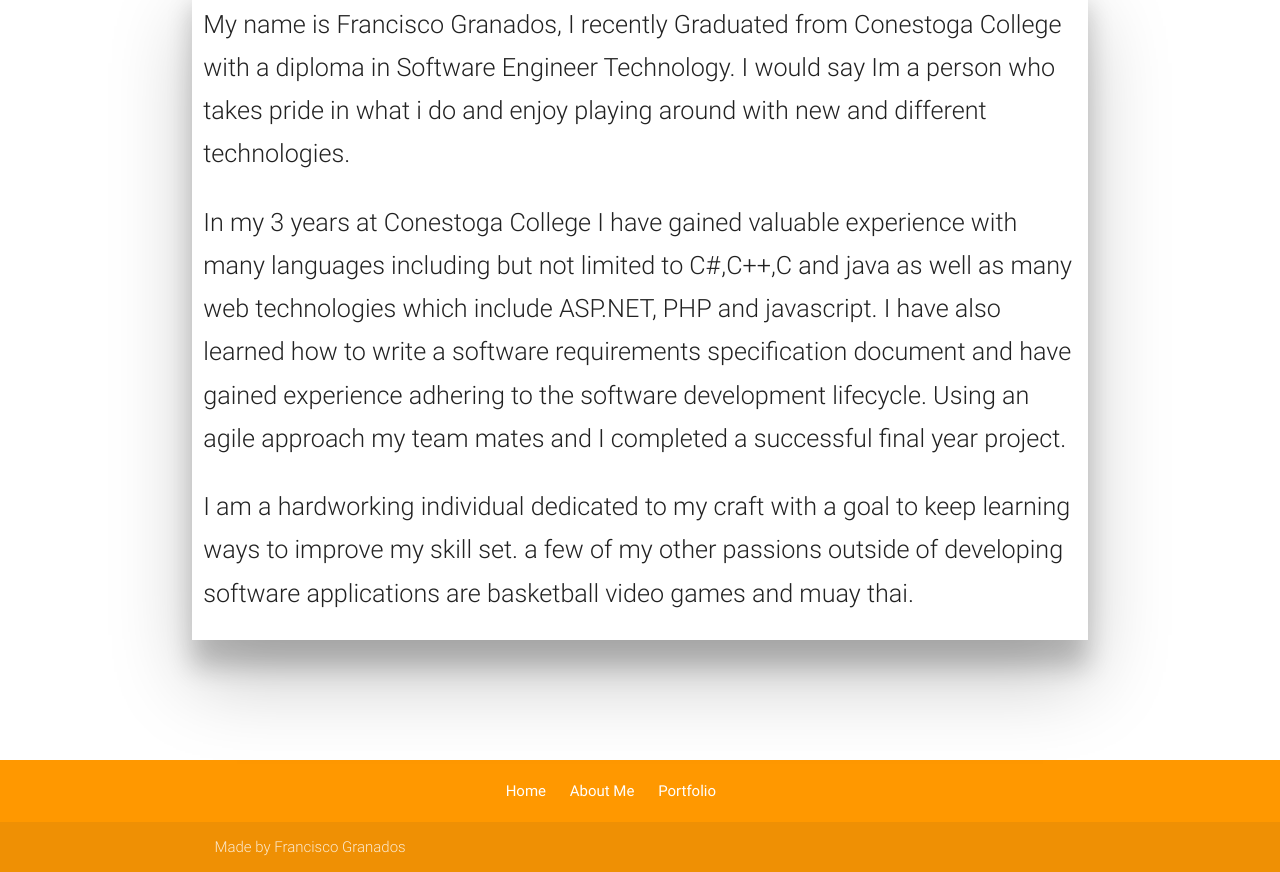
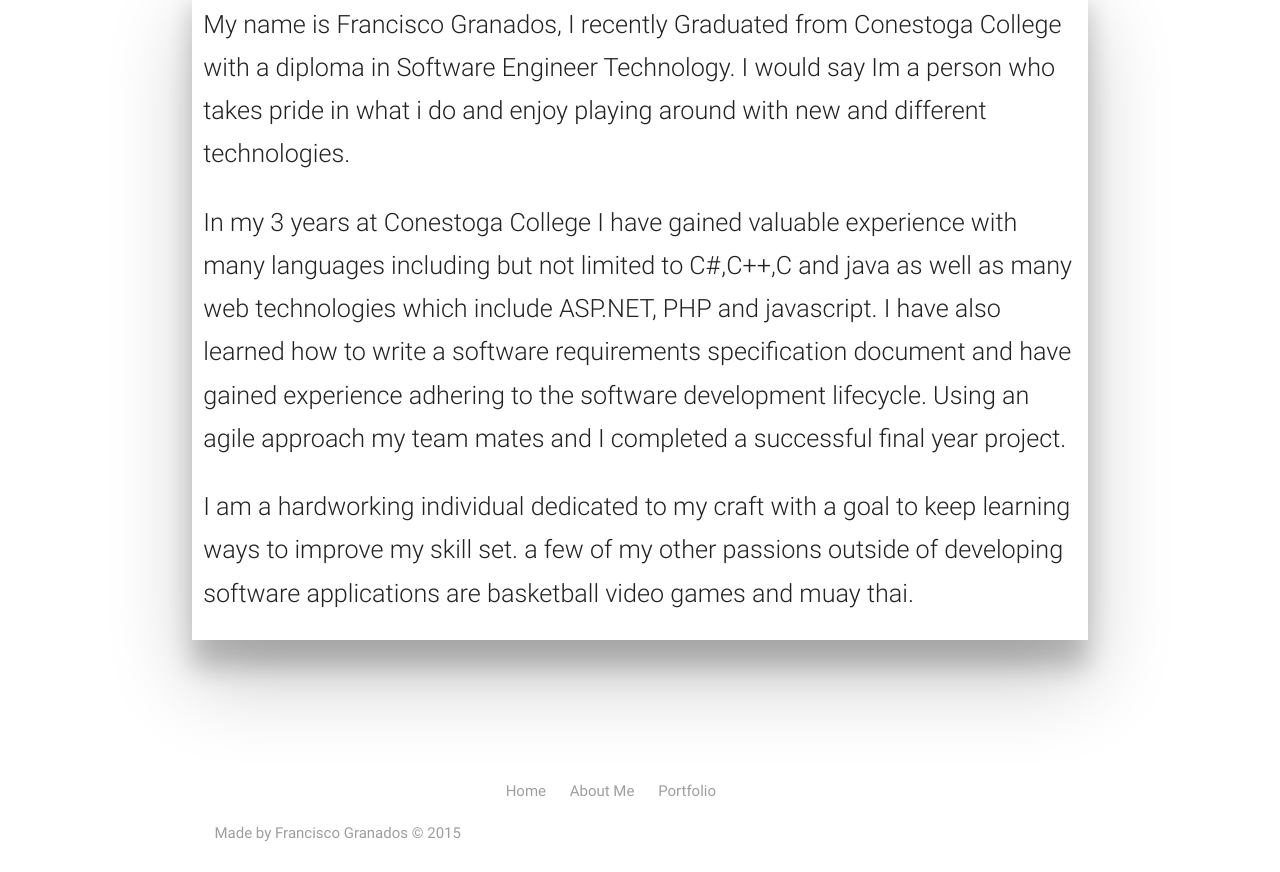
Before and after one commit to francisco1989/mywebsite, a plain HTML site: page francisco granados/about.html in a window 1280 px wide. Shown: the part 289-1161 px from the top of the page. After the commit the page ends 1134 px from the top, so only its background shows below. Drawn offline with nearby package versions, Linux system fonts and the light colour scheme.

Commit message:
change look of footer

```diff
--- a/francisco granados/about.html
+++ b/francisco granados/about.html
@@ -129,23 +129,25 @@
 
   </div>
 
-  <footer class="orange">
+  <footer class="white">
     <div class="container">
       <div class="row">
 
         <div class="col m8 offset-m4">
           <ul class='display-inline-li'>
-			<li class='display-inline-li'><a class="white-text"  href="/">Home</a></li>
-			<li class='display-inline-li'><a class="white-text"  href="about.html">About Me</a></li>
-			<li class='display-inline-li'><a class="white-text"  href="portfolio.html">Portfolio</a></li>
+			<li class='display-inline-li'><a class="grey-text"  href="/">Home</a></li>
+			<li class='display-inline-li'><a class="grey-text"  href="about.html">About Me</a></li>
+			<li class='display-inline-li'><a class="grey-text"  href="portfolio.html">Portfolio</a></li>
           </ul>
         </div>
       </div>
     </div>
-    <div class="footer-copyright">
+    <div>
       <div class="container">
-      Made by Francisco Granados
+	  <div class="grey-text">
+      Made by Francisco Granados &copy 2015
       </div>
+	  </div>
     </div>
   </footer>
 
```
Also changed, not shown: francisco granados/index.html (+8 -6 lines), francisco granados/portfolio.html (+8 -6 lines).
